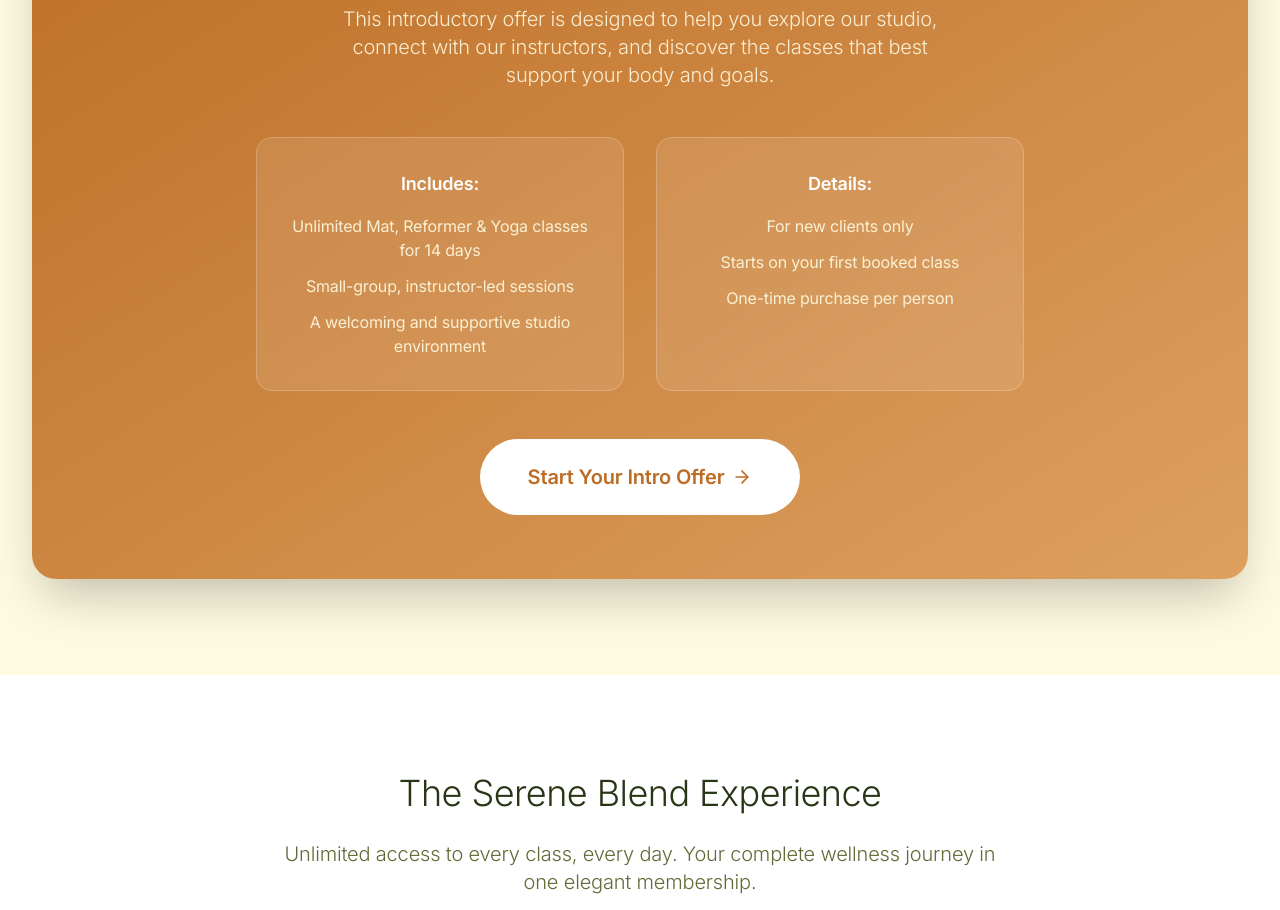
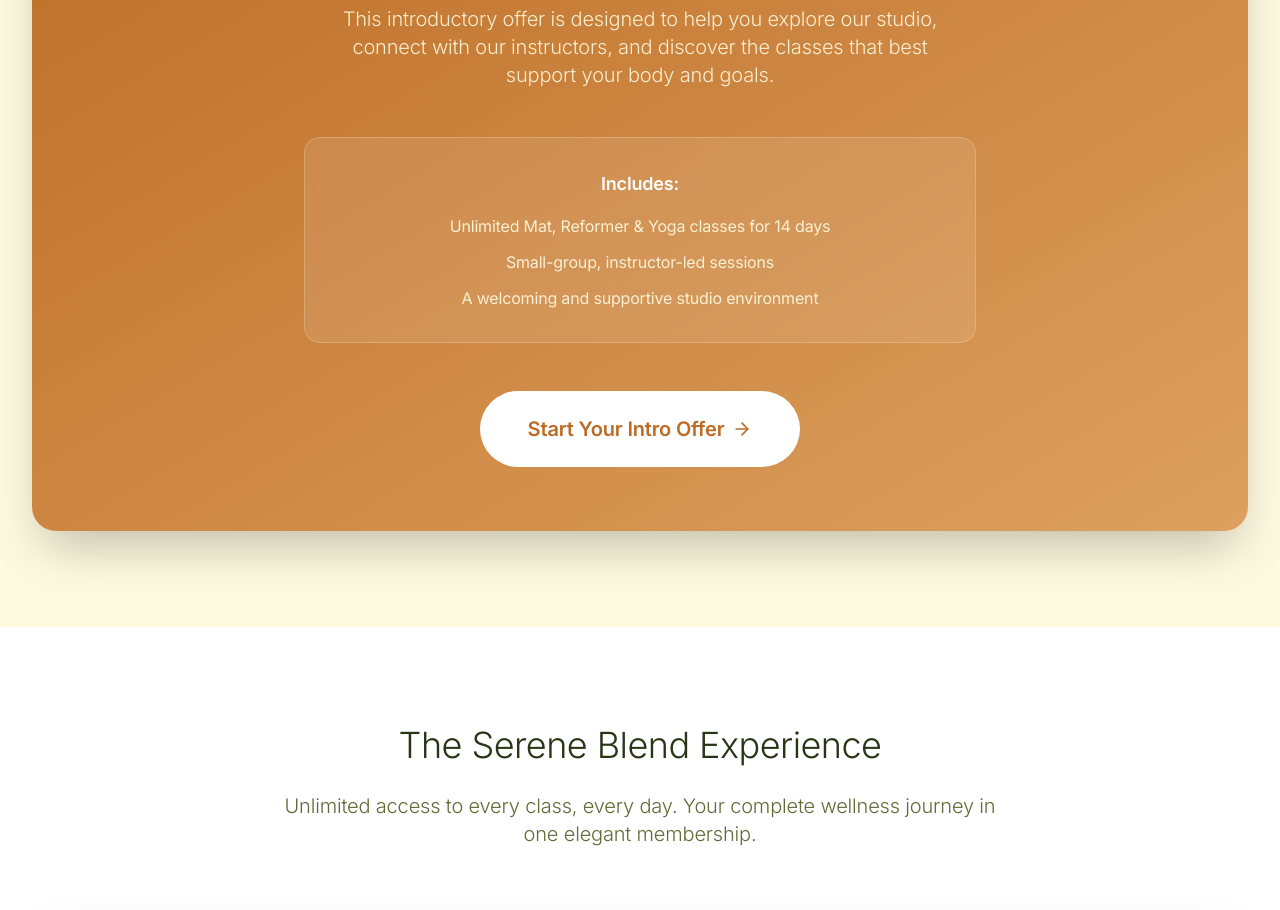
Before and after one commit to Joshuams128/SERENE-PILATES, a Next.js app: page / in a window 1280 px wide. Shown: the part 1280-2190 px from the top of the page. Built offline with nearby package versions, Linux system fonts and the light colour scheme.

Commit message:
removed imgs, updated location and removed home intro box

```diff
--- a/src/app/classes/page.tsx
+++ b/src/app/classes/page.tsx
@@ -2,7 +2,6 @@
 
 import { Clock, Users, Activity } from 'lucide-react';
 import Link from 'next/link';
-import Image from 'next/image';
 import { useState } from 'react';
 
 export default function ClassesPage() {
@@ -416,7 +415,7 @@
 
   return (
     <div className="py-12 md:py-16 bg-[rgba(255,255,255,0.8)]">
-      <div className="max-w-7xl mx-auto px-4 sm:px-6 lg:px-8 bg-[rgba(0,0,0,0)]">
+      <div className="max-w-7xl mx-auto px-4 sm:px-6 lg:px-8">
         <div className="text-center mb-12">
           <h1 className="mb-6 text-[rgb(96,108,55)]">Our Classes</h1>
           <p className="text-[#606C37] max-w-2xl mx-auto font-light text-lg leading-relaxed">
@@ -448,26 +447,14 @@
           {filteredClasses.map((classItem, index) => (
             <div
               key={index}
-              className="bg-[#FEFAE0] rounded-2xl overflow-hidden shadow-md hover:shadow-xl transition-all duration-300 flex flex-col"
+              className="bg-gradient-to-br from-[#FEFAE0] via-[#DDA05F]/20 to-[#606C37]/30 rounded-2xl overflow-hidden shadow-md hover:shadow-xl transition-all duration-300 flex flex-col border border-[#DDA05F]/20"
             >
-              <div className="relative overflow-hidden group h-48">
-                <Image
-                  src={classItem.image}
-                  alt={classItem.name}
-                  fill
-                  sizes="(max-width: 768px) 100vw, (max-width: 1024px) 50vw, 33vw"
-                  className="object-cover group-hover:scale-105 transition-transform duration-500"
-                  priority={index < 3}
-                  loading={index < 3 ? undefined : "lazy"}
-                  quality={85}
-                />
-                <div className="absolute top-3 left-3">
-                  <span className="inline-block px-3 py-1 rounded-full bg-white/95 backdrop-blur-sm text-[#BC6C24] shadow-lg text-sm">
+              <div className="p-5 bg-white/90 backdrop-blur-sm flex-1 flex flex-col m-0.5 rounded-2xl">
+                <div className="mb-3">
+                  <span className="inline-block px-3 py-1 rounded-full bg-[#FEFAE0] text-[#BC6C24] text-sm font-medium">
                     {classItem.category}
                   </span>
                 </div>
-              </div>
-              <div className="p-5 bg-[rgb(255,255,255)] flex-1 flex flex-col">
                 <h3 className="mb-3 text-[#283517] text-xl">{classItem.name}</h3>
                 <div className="flex flex-wrap gap-3 mb-4">
                   <div className="flex items-center text-[#606C37] text-sm">
--- a/src/app/contact/page.tsx
+++ b/src/app/contact/page.tsx
@@ -252,7 +252,7 @@
               <div className="w-full h-64 md:h-80 rounded-2xl overflow-hidden border border-[#DDA05F]/20">
                 <iframe
                   title="Serene Pilates Location"
-                  src="https://www.google.com/maps/embed?pb=!1m18!1m12!1m3!1d2882.8374788753547!2d-79.18869842346284!3d43.78865997109671!2m3!1f0!2f0!3f0!3m2!1i1024!2i768!4f13.1!3m3!1m2!1s0x89d4d0b3d0b3d0b3%3A0x1234567890abcdef!2s1275%20Morningside%20Ave%2C%20Scarborough%2C%20ON%20M1B%203W1!5e0!3m2!1sen!2sca!4v1234567890123!5m2!1sen!2sca"
+                  src="https://www.google.com/maps/embed?pb=!1m18!1m12!1m3!1d2882.8076254734695!2d-79.20085772408825!3d43.80331920000001!2m3!1f0!2f0!3f0!3m2!1i1024!2i768!4f13.1!3m3!1m2!1s0x89d4dbe4c2136ab5%3A0x65efeafe74f9fa1!2sSerene%20Pilates!5e0!3m2!1sen!2sca!4v1738276800000!5m2!1sen!2sca"
                   width="100%"
                   height="100%"
                   style={{ border: 0 }}
@@ -264,7 +264,7 @@
               </div>
               <div className="mt-4 text-center">
                 <a
-                  href="https://www.google.com/maps/dir/?api=1&destination=1275+Morningside+Ave+Unit+30+Scarborough+ON+M1B+3W1"
+                  href="https://www.google.com/maps/place/Serene+Pilates/@43.8033192,-79.1982673,17z/data=!3m1!4b1!4m6!3m5!1s0x89d4dbe4c2136ab5:0x65efeafe74f9fa1!8m2!3d43.8033192!4d-79.1982673!16s%2Fg%2F11yc5xgqfl"
                   target="_blank"
                   rel="noopener noreferrer"
                   className="inline-flex items-center text-[#BC6C24] hover:text-[#283517] transition-colors font-light text-base md:text-lg"
--- a/src/app/page.tsx
+++ b/src/app/page.tsx
@@ -56,7 +56,7 @@
               This introductory offer is designed to help you explore our studio, connect with our instructors, and discover the classes that best support your body and goals.
             </p>
 
-            <div className="grid grid-cols-1 md:grid-cols-2 gap-6 md:gap-8 mb-8 md:mb-12 max-w-3xl mx-auto">
+            <div className="max-w-2xl mx-auto mb-8 md:mb-12">
               <div className="p-6 md:p-8 bg-white/10 backdrop-blur-sm rounded-2xl border border-white/20 text-center">
                 <h3 className="mb-4 text-white text-base md:text-lg font-semibold">Includes:</h3>
                 <ul className="space-y-3 text-[#FEFAE0]/90 text-sm md:text-base">
@@ -68,20 +68,6 @@
                   </li>
                   <li className="flex items-center justify-center">
                     <span>A welcoming and supportive studio environment</span>
-                  </li>
-                </ul>
-              </div>
-              <div className="p-6 md:p-8 bg-white/10 backdrop-blur-sm rounded-2xl border border-white/20 text-center">
-                <h3 className="mb-4 text-white text-base md:text-lg font-semibold">Details:</h3>
-                <ul className="space-y-3 text-[#FEFAE0]/90 text-sm md:text-base">
-                  <li className="flex items-center justify-center">
-                    <span>For new clients only</span>
-                  </li>
-                  <li className="flex items-center justify-center">
-                    <span>Starts on your first booked class</span>
-                  </li>
-                  <li className="flex items-center justify-center">
-                    <span>One-time purchase per person</span>
                   </li>
                 </ul>
               </div>
```
